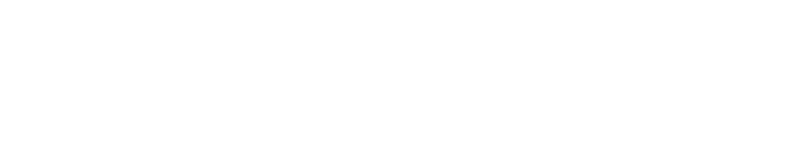
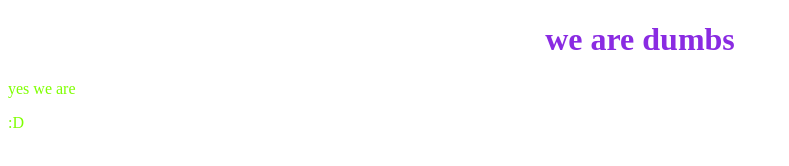
Before and after one commit to EinhornVerkaufen/project-dumbs, a plain HTML site: page index.html in a window 1280 px wide. Shown: the whole page, without its empty margins (0-789 px from the left). Drawn offline with Linux system fonts and the light colour scheme.

Commit message:
layout main page

```diff
--- a/css/style.css
+++ b/css/style.css
@@ -0,0 +1,7 @@
+h1{
+    text-align: center;
+    color: blueviolet;
+}
+p{
+    color: chartreuse;
+}
--- a/index.html
+++ b/index.html
@@ -8,6 +8,9 @@
     <link rel="stylesheet" href="./css/style.css">
 </head>
 <body>
+    <h1>we are dumbs</h1>
 
+    <p>yes we are</p>
+    <p>:D</p>
 </body>
 </html>
```
